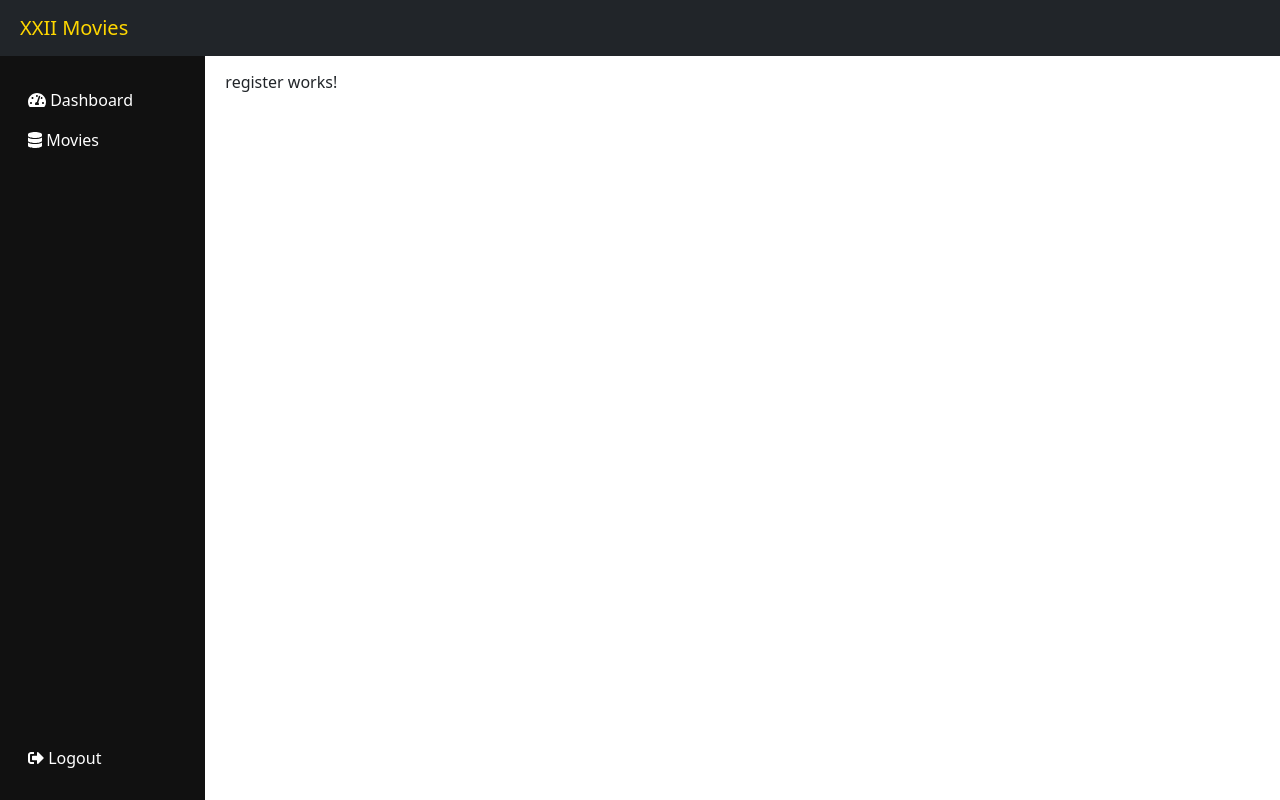
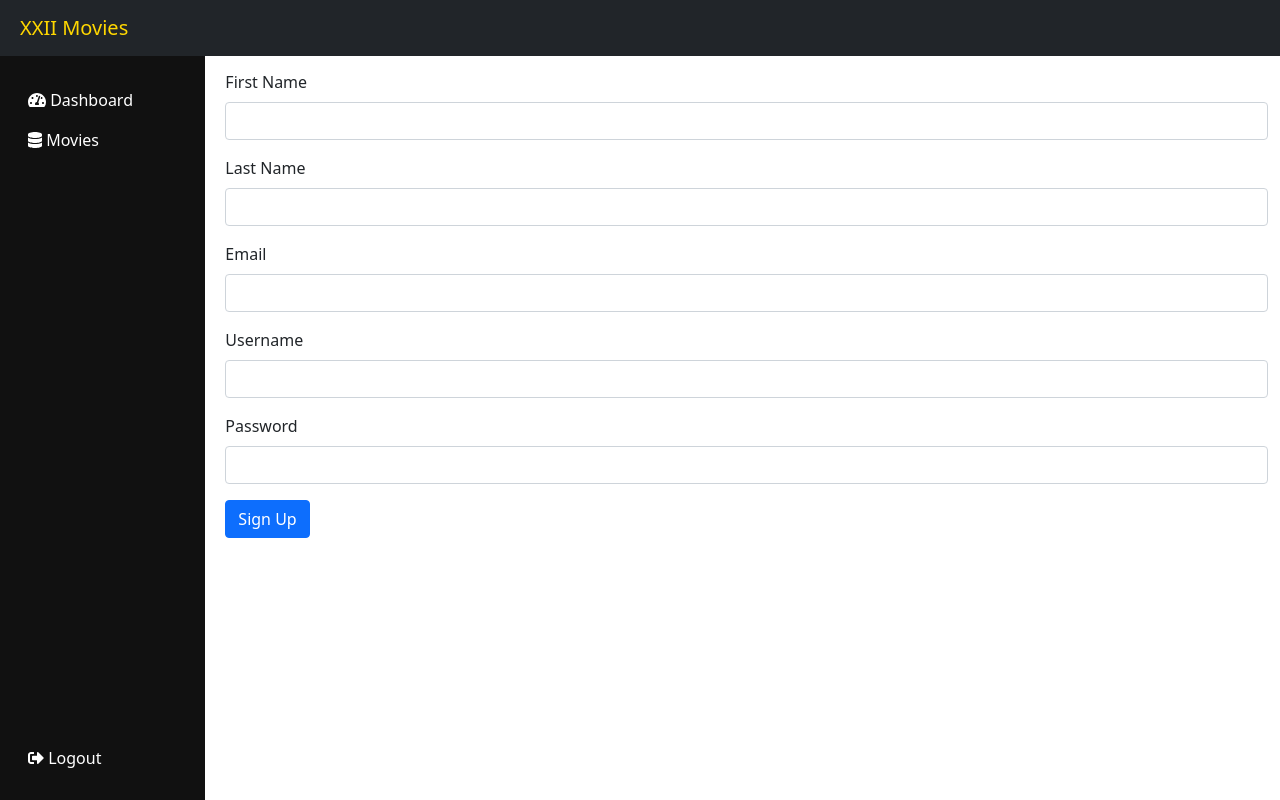
Before and after one commit to ahadsenja/movies-angular, an Angular app: page /register in a window 1280 px wide. Built offline with nearby package versions, Linux system fonts and the light colour scheme.

Commit message:
chore: update register component

```diff
--- a/src/app/components/user/register/register.component.html
+++ b/src/app/components/user/register/register.component.html
@@ -1 +1,30 @@
-<p>register works!</p>
+<div>
+ <form class="form" (ngSubmit)="onRegister()">
+  <div class="mb-3">
+   <label for="first_name" class="form-label">First Name</label>
+    <input type="text" name="first_name" class="form-control" [(ngModel)]="first_name">
+  </div>
+
+  <div class="mb-3">
+   <label for="last_name" class="form-label">Last Name</label>
+    <input type="text" name="last_name" class="form-control" [(ngModel)]="last_name">
+  </div>
+
+  <div class="mb-3">
+   <label for="email" class="form-label">Email</label>
+    <input type="email" name="email" class="form-control" [(ngModel)]="email">
+  </div>
+
+  <div class="mb-3">
+   <label for="username" class="form-label">Username</label>
+    <input type="text" name="username" class="form-control" [(ngModel)]="username">
+  </div>
+
+  <div class="mb-3">
+   <label for="password" class="form-label">Password</label>
+    <input type="password" name="password" class="form-control" [(ngModel)]="password">
+  </div>
+
+  <button type="submit" class="btn btn-primary">Sign Up</button>
+ </form>
+</div>
--- a/src/app/components/user/register/register.component.ts
+++ b/src/app/components/user/register/register.component.ts
@@ -1,4 +1,8 @@
 import { Component, OnInit } from '@angular/core';
+
+import { RegisterService } from 'src/app/service/register.service';
+import { User } from 'src/app/models/user';
+import { TokenStorageService } from 'src/app/service/token-storage.service';
 
 @Component({
   selector: 'app-register',
@@ -7,9 +11,40 @@ import { Component, OnInit } from '@angular/core';
 })
 export class RegisterComponent implements OnInit {
 
-  constructor() { }
+  users: User[] = [];
+
+  id: number = 0;
+  first_name: string = '';
+  last_name: string = '';
+  email: string = '';
+  username: string = '';
+  password: string = '';
+
+  submitted: boolean = false;
+
+  constructor(
+    private registerService: RegisterService,
+    private token: TokenStorageService
+  ) { }
 
   ngOnInit(): void {
   }
 
+  onRegister(): void {
+    const data = {
+      id: this.id,
+      first_name: this.first_name,
+      last_name: this.last_name,
+      email: this.email,
+      username: this.username,
+      password: this.password
+    }
+
+    this.registerService.register(data).subscribe(response => {
+      this.token.saveUser(response)
+      console.log(response)
+      this.submitted = true
+    })
+  }
+
 }
```
